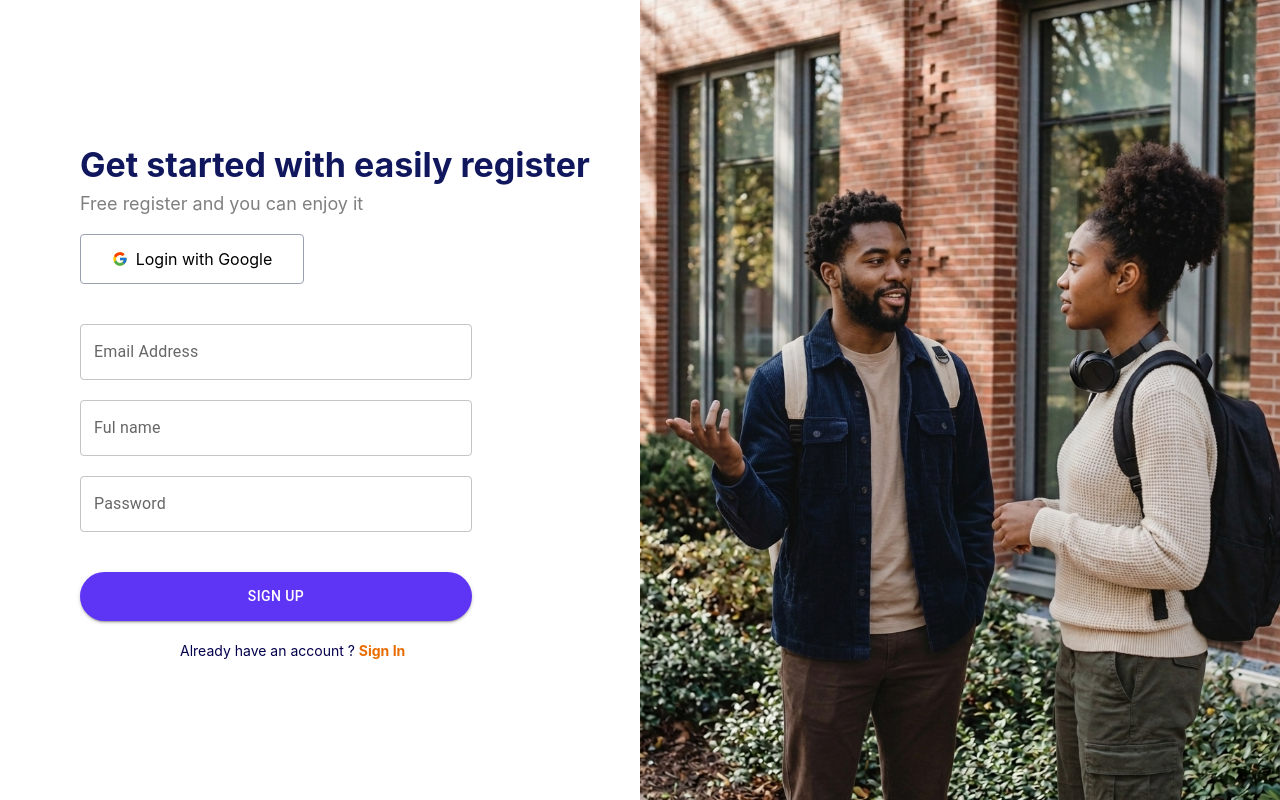
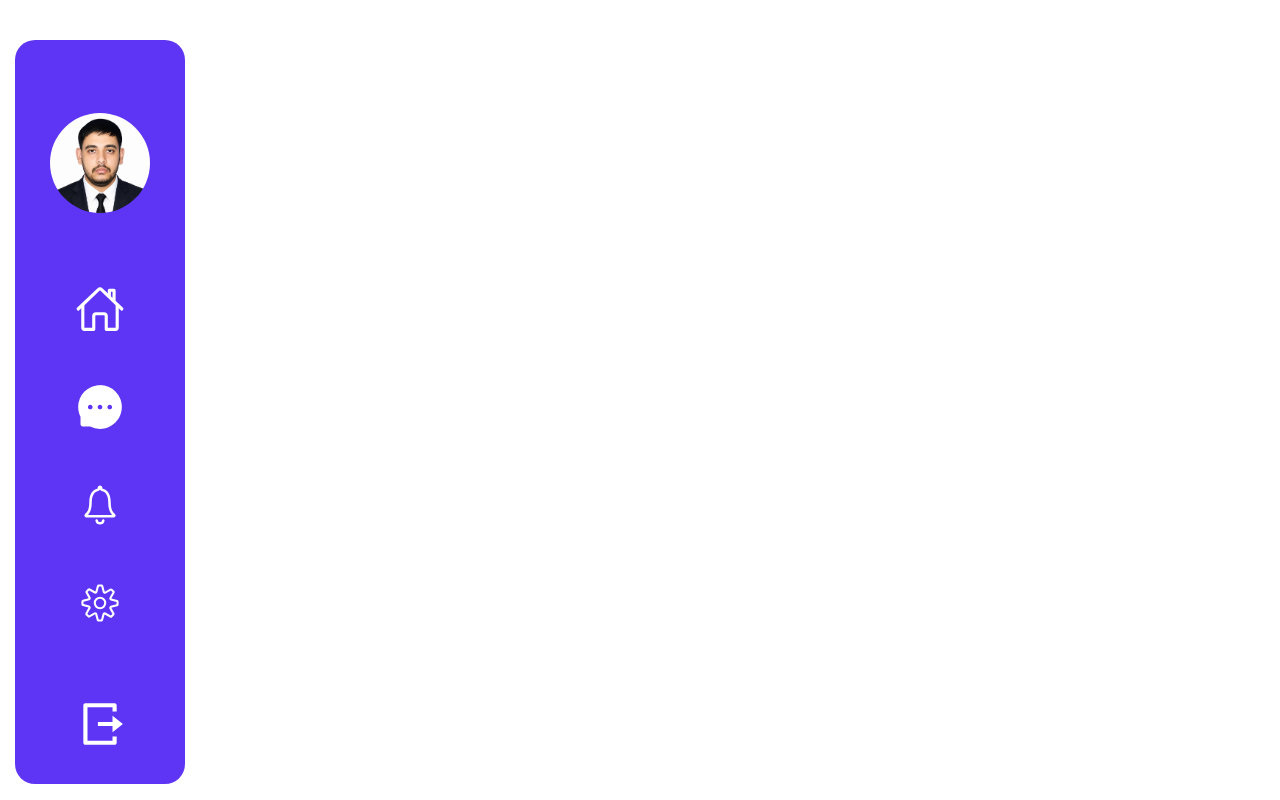
Before and after one commit to SumitraChowdhury/Kothira, a React (Vite) app: page / in a window 1280 px wide. Built offline with nearby package versions, Linux system fonts and the light colour scheme.

Commit message:
start home page

```diff
--- a/src/App.jsx
+++ b/src/App.jsx
@@ -12,16 +12,20 @@ import Home from './pages/Home';
 import Message from './pages/Message';
 import Notification from './pages/Notification';
 import Setting from './pages/Setting';
+import RootLayout from './components/RootLayout';
 
 const router = createBrowserRouter(
   createRoutesFromElements(
     <>
-      <Route path="/" element={<Registration />}></Route>
+      <Route path="/registration" element={<Registration />}></Route>
       <Route path="/login" element={<Login />}></Route>
-      <Route path="/home" element={<Home />}></Route>
-      <Route path="/message" element={<Message />}></Route>
-      <Route path="/notification" element={<Notification />}></Route>
-      <Route path="/setting" element={<Setting />}></Route>
+
+      <Route path="/" element={<RootLayout />}>
+        <Route path="home" element={<Home />}></Route>
+        <Route path="message" element={<Message />}></Route>
+        <Route path="notification" element={<Notification />}></Route>
+        <Route path="setting" element={<Setting />}></Route>
+      </Route>
     </>
   )
 );
--- /dev/null
+++ b/src/components/RootLayout.jsx
@@ -0,0 +1,22 @@
+import React from 'react'
+import Sideber from "./Sideber";
+import Grid from "@mui/material/Grid";
+import { Outlet } from 'react-router-dom';
+
+const RootLayout = () => {
+  return (
+    <Grid container spacing={2}>
+
+      <Grid size={2}>
+          <Sideber/>
+      </Grid>
+
+      <Grid size={10}>
+        <Outlet/>
+      </Grid>
+
+    </Grid>
+  )
+}
+
+export default RootLayout
--- /dev/null
+++ b/src/components/Sideber.jsx
@@ -0,0 +1,27 @@
+import React from "react";
+import Image from "../components/Image";
+import ProfileImage from "../assets/profile.png";
+import { IoHomeOutline } from "react-icons/io5";
+import { AiFillMessage } from "react-icons/ai";
+import { IoIosNotificationsOutline } from "react-icons/io";
+import { CiSettings } from "react-icons/ci";
+import { RiLogoutBoxRLine } from "react-icons/ri";
+
+const Sideber = () => {
+  return (
+    <div className="flex flex-col justify-around items-center w-[85%] mx-auto h-[93vh] rounded-[20px] mt-10 bg-[#5F35F5]">
+      <div className="w-25 h-25 rounded-full mt-[38px] mb-0">
+        <Image className="rounded-full" src={ProfileImage} alt=""/>
+      </div>
+      <div className="flex flex-col mt-0 gap-y-12">
+        <IoHomeOutline className="text-[50px] text-white" />
+        <AiFillMessage className="text-[50px] text-white" />
+        <IoIosNotificationsOutline className="text-[50px] text-white" />
+        <CiSettings className="text-[50px] text-white" />
+      </div>
+      <RiLogoutBoxRLine className="text-[50px] text-white" />
+    </div>
+  );
+};
+
+export default Sideber;
```
Also changed, not shown: src/assets/profile.png (added).
